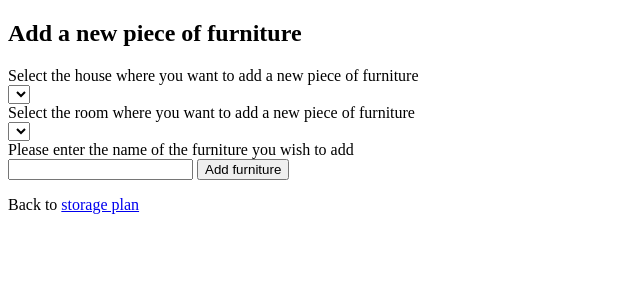
After one commit to Xiaoying-Huang/myStuff-flask, a Flask app: page /add_furniture in a window 1280 px wide. The commit adds this page. Shown: the top 300 px of the page, without its empty margins (0-640 px from the left). Run offline with Flask 3, Linux system fonts and the light colour scheme; the visitor is signed in with stand-in values (Sample User, id 1); data comes from the database, SQL or seed files in the repository; both versions use the stored data as it was after the commit; lists and menus that the app fills with data are empty; some libraries are stand-ins or nearby versions.

Commit message:
Storage_plan-add_furniture function complete

```diff
--- a/myStuff/app.py
+++ b/myStuff/app.py
@@ -1,4 +1,5 @@
 import sqlite3
+import json
 from flask import Flask, render_template, request, session, redirect
 from werkzeug.security import check_password_hash, generate_password_hash
 
@@ -218,6 +219,117 @@ def add_room():
 
 
 # Adding a piece of furniture
+@app.route("/add_furniture", methods=["GET", "POST"])
+@login_required
+def add_furniture():
+    # First, obtain a list of all the houses and rooms available to display in the chained dropdown list.
+    db = get_db_connection()
+
+    house_names = db.execute(
+        "SELECT house_name from house WHERE user_id = ?", [current_user.id]
+    ).fetchall()
+
+    house_names_list = []
+    for i in range(len(house_names)):
+        house_names_list.append(house_names[i]["house_name"])
+
+    room_names_list = {}
+    for house in house_names_list:
+        room_list = []
+        room_names = db.execute(
+            "SELECT house, room_name FROM room WHERE user_id = ? AND house = ?",
+            (current_user.id, house),
+        ).fetchall()
+        for i in range(len(room_names)):
+            room_list.append(room_names[i]["room_name"])
+        room_names_list[house] = room_list
+    # room_names_list is to be passed to html
+
+    if request.method == "POST":
+        # Perform name research of the new furniture. If there is another piece of furniture within the same room of the same house under the same user id, the furniture cannot be added and an error message should be shown to the user.
+        furniture_name = request.form.get("furniture")
+        furniture_name_search = db.execute(
+            "SELECT COUNT(*) FROM furniture WHERE furniture_name=? AND house=? AND room=? AND user_id=?",
+            (
+                furniture_name,
+                request.form.get("house"),
+                request.form.get("room"),
+                current_user.id,
+            ),
+        ).fetchall()
+        if furniture_name_search[0]["COUNT(*)"] > 0:
+            message = f'Furniture name "{furniture_name}" already exists in "{request.form.get("room")}" of "{request.form.get("house")}"! Please enter another furniture name.'
+        # if no duplication of names are found, a new entry of furniture will be inserted to the furniture table of myStuff.db.
+        else:
+            db.execute(
+                "INSERT INTO furniture(furniture_name, user_id, house, room) VALUES (?, ?, ?,?)",
+                (
+                    furniture_name,
+                    current_user.id,
+                    request.form.get("house"),
+                    request.form.get("room"),
+                ),
+            )
+            db.commit()
+            message = f'You have successfully added "{furniture_name}" in the "{request.form.get("room")}" of "{request.form.get("house")}"'
+        return render_template(
+            "add_furniture.html", menu=room_names_list, message=message
+        )
+
+    else:
+        return render_template("add_furniture.html", menu=room_names_list, message="")
+
+
+@app.route("/test")
+@login_required
+def test():
+    db = get_db_connection()
+    # all house names
+    house_names = db.execute(
+        "SELECT house_name from house WHERE user_id = ?", [current_user.id]
+    ).fetchall()
+
+    house_names_list = []
+    for i in range(len(house_names)):
+        house_names_list.append(house_names[i]["house_name"])
+    # print(house_names_list)
+
+    room_names_list = {}
+    for house in house_names_list:
+        room_list = []
+        room_names = db.execute(
+            "SELECT house, room_name FROM room WHERE user_id = ? AND house = ?",
+            (current_user.id, house),
+        ).fetchall()
+        for i in range(len(room_names)):
+            room_list.append(room_names[i]["room_name"])
+        room_names_list[house] = room_list
+    homesandrooms = {
+        "Home": ["Master room", "Guest room", "Baby room", "Bedroom2"],
+        "Home2": ["Bedroom1", "Living room", "Bedroom2"],
+        "Home3": [],
+    }
+    print(room_names_list)
+    # print(rooms)
+
+    furniture_names_list = {}
+    for key in room_names_list.keys():
+        furniture_names_list[key] = {}
+        for i in range(len(room_names_list[key])):
+            furniture_names_list[key][room_names_list[key][i]] = {}
+            furniture_list = []
+            furniture_names = db.execute(
+                "SELECT house, room, furniture_name FROM furniture WHERE user_id =? AND house = ? AND room =?",
+                (current_user.id, key, room_names_list[key][i]),
+            ).fetchall()
+            for j in range(len(furniture_names)):
+                furniture_list.append(furniture_names[j]["furniture_name"])
+            furniture_names_list[key][room_names_list[key][i]] = furniture_list
+    print(furniture_names_list)
+
+    return render_template("test.html", homesandrooms=homesandrooms)
+
+
 # Adding a container
 # Displaying the storage plan
 
--- /dev/null
+++ b/myStuff/templates/add_furniture.html
@@ -0,0 +1,70 @@
+{% extends 'layout.html' %}
+{% block title %}Add furniture{% endblock %}
+
+{% block body%}
+<h2>Add a new piece of furniture</h2>
+
+<div>
+<form method='post'>
+    <label for='house'>Select the house where you want to add a new piece of furniture</label>
+    <br>
+    <select id="house" name='house'>
+        <option></option>
+    </select>
+    <br>
+    <label for='room'>Select the room where you want to add a new piece of furniture</label>
+    <br>
+    <select id="room" name='room'></select>
+    <br>
+    <label for='furniture'>Please enter the name of the furniture you wish to add</label>
+    <br>
+    <input id='furniture' type='text' name='furniture'>
+    <button type="submit">Add furniture</button>
+</form>
+<p>{{message}}</p>
+</div>
+
+<div>
+    <p>Back to <a href='/storage_plan'>storage plan</a></p>
+</div>
+
+<script src="//code.jquery.com/jquery-2.1.1.min.js"></script>
+<script>
+    "use strict";
+
+    var systems = {{ menu|tojson }};
+
+    var form = $('form');
+    var house = $('select#house');
+    var room = $('select#room');
+
+    for (var key in systems) {
+        house.append($('<option/>', {'value': key, 'text': key}));
+    }
+
+    house.change(function(ev) {
+        room.empty();
+        room.append($('<option/>'));
+
+        var rooms = systems[house.val()];
+
+        for (var i in rooms) {
+            room.append($('<option/>', {'value': rooms[i], 'text': rooms[i]}));
+        }
+    }
+    );
+
+    room.change(function(ev){
+        furniture.empty();
+        furniture.append($('<option/>'));
+
+        var furnitures=systems[house.val()][room.val()];
+
+        for (var i in furnitures){
+            furniture.append($('<option/>',{'value':furnitures[i], 'text': rooms[i]}))
+        }
+    });
+</script>
+
+
+{% endblock %}
--- a/myStuff/templates/dashboard.html
+++ b/myStuff/templates/dashboard.html
@@ -9,5 +9,8 @@
     <li><a href='/add_stock'>Add a new stock item</a></li>
 </ul>
 
+
+<a href='/test'>Test</a>
+
 If you're not {{username}}, please <a href='/logout'>log out</a>.
 {% endblock %}
--- a/myStuff/templates/index.html
+++ b/myStuff/templates/index.html
@@ -7,4 +7,5 @@
 
 <p>If you don't have an account yet, please first register:</p>
 	<a href="/register">Register</a>
+
 {% endblock %}
--- a/myStuff/templates/layout.html
+++ b/myStuff/templates/layout.html
@@ -5,7 +5,6 @@
     <meta http-equiv="X-UA-Compatible" content="IE=edge">
     <meta name="viewport" content="width=device-width, initial-scale=1.0">
     <title>{% block title %}{% endblock %}</title>
-    {% block javascript %}{% endblock %}
 </head>
 <body>
     {% block body %}
```
Also changed, not shown: myStuff/templates/test.html (added, +55 -0 lines), myStuff/myStuff.db.
